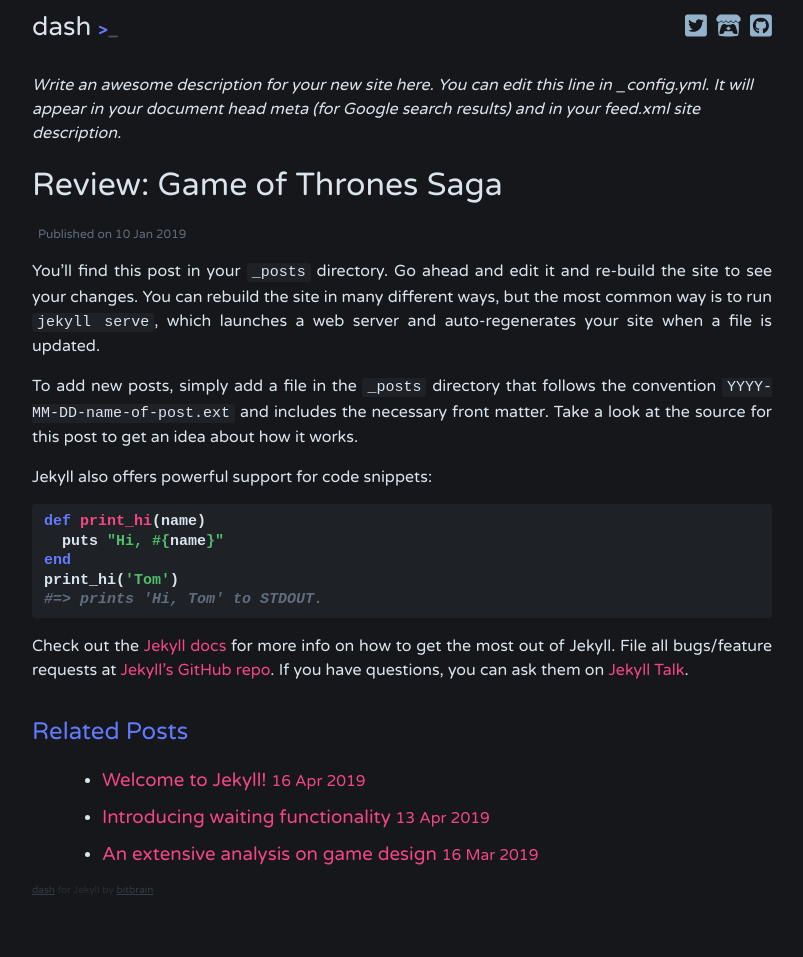
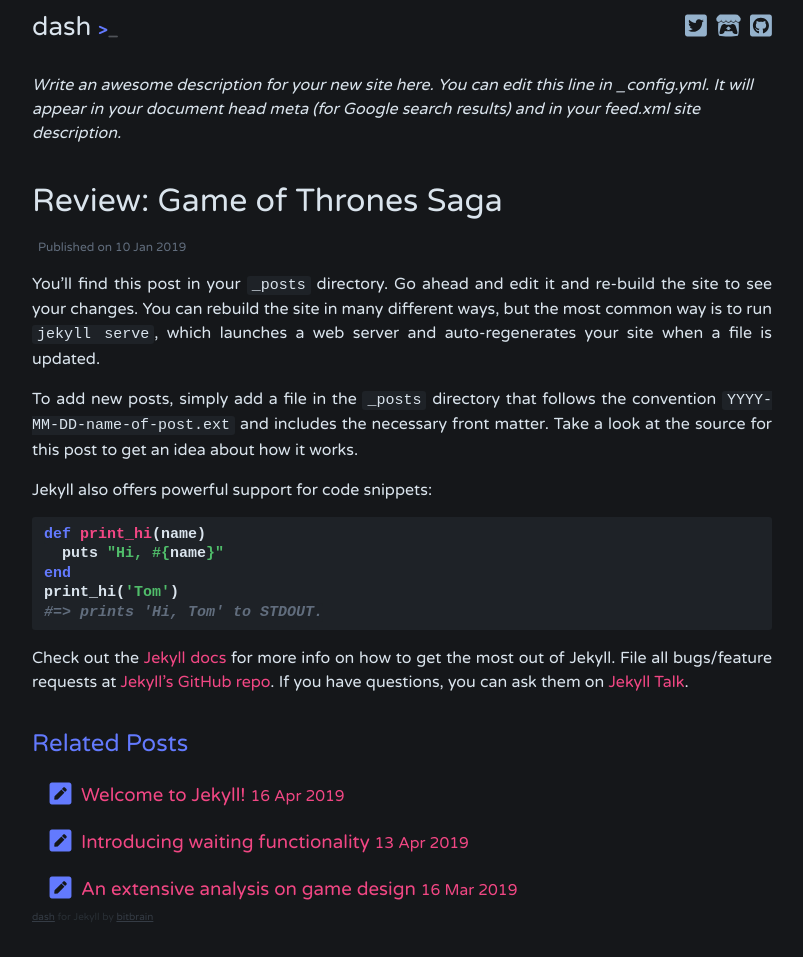
Before and after one commit to bitbrain/jekyll-dash, a Jekyll site: the page built from _posts/2019-01-10-review-game-of-thrones.md, in a window 1280 px wide. Shown: the whole page, without its empty margins (238-1041 px from the left). Built offline with Jekyll 4.4.1, drawn with Linux system fonts in a browser that asks for light colours; nearby versions of some CDN libraries; comment, search, counter and statistics services are not loaded; before the commit the page ends 930 px from its top, so only the background shows below that.

Commit message:
Style related posts

```diff
--- a/_sass/dash/_base.scss
+++ b/_sass/dash/_base.scss
@@ -86,8 +86,9 @@
  */
 h1, h2, h3, h4, h5, h6 {
   font-weight: $base-font-weight;
-  margin-top: 0.5em;
-  margin-bottom: 0.5em;
+  margin-top: 1em;
+  margin-bottom: 0.4em;
+  text-align: left;
 }
 
 /**
--- a/_sass/dash/_layout.scss
+++ b/_sass/dash/_layout.scss
@@ -85,6 +85,10 @@
     font-size: 12px;
     margin-top: 1em;
     margin-left: 0.5em;
+  }
+
+  strong {
+    color: white;
   }
 
   img {
@@ -256,3 +260,36 @@
     font-size: $post-link-font-size * 1.25;
   }
 }
+
+ul.related-posts {
+
+    margin: 0;
+    margin-left: 1em;
+    padding: 0;
+
+  & > li {
+    list-style: none;
+    margin-left: 0;
+
+    & > svg.svg-inline--fa {
+      color: $color-blue;
+      margin-right: 0.5em;
+      float: left;
+      width: 25px;
+      height: 25px;
+    }
+
+    &:before {
+      content: "\f14b";
+      font-family: "Font Awesome 5 Free";
+      font-weight: 900;
+      font-style: normal;
+      font-variant: normal;
+      text-rendering: auto;
+      font-weight: 900;
+
+      display: none;
+      -webkit-font-smoothing: antialiased;
+    }
+  }
+}
```
Also changed, not shown: _posts/2019-04-16-welcome-to-jekyll2.md (+4 -2 lines).
